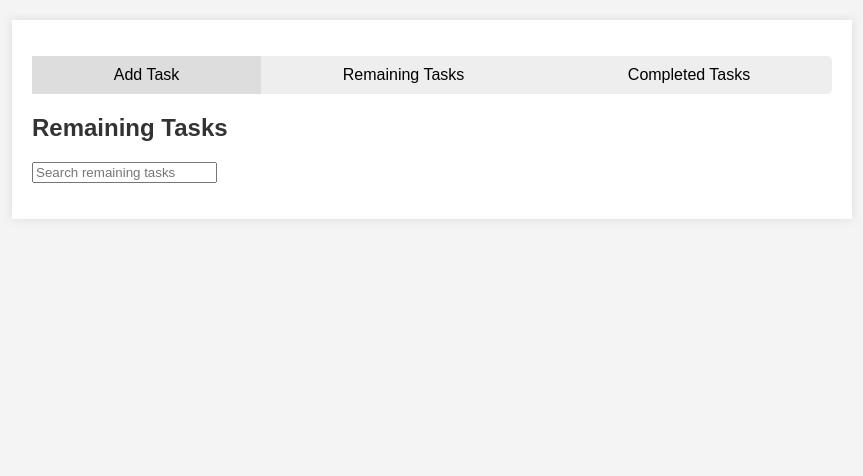
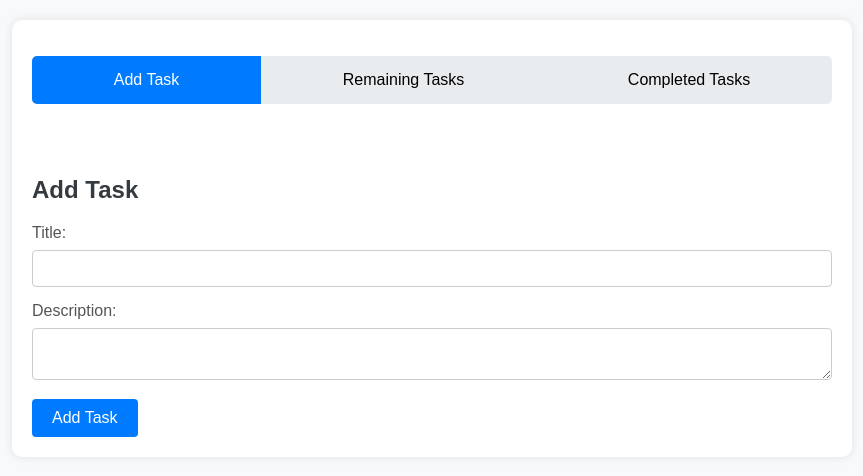
Before and after one commit to sadishaaaa/LeapFrogAssignment, a plain HTML site: page HTML-CSS/JsAssignment-1/index.html in a window 1280 px wide. Shown: the whole page, without its empty margins (208-1071 px from the left). Drawn offline with Linux system fonts and the light colour scheme.

Commit message:
Final to-do-list with design and function

```diff
--- a/HTML-CSS/JsAssignment-1/index.html
+++ b/HTML-CSS/JsAssignment-1/index.html
@@ -1,13 +1,25 @@
 <!DOCTYPE html>
 <html lang="en">
   <head>
+    <!-- meta tags -->
     <meta charset="UTF-8" />
     <meta name="viewport" content="width=device-width, initial-scale=1.0" />
+    <meta name="description" content="To-do-List" />
+    <meta
+      name="keywords"
+      content="to-do-list, routine planner, schedule-planner"
+    />
+    <meta name="author" content="Sadisha Shrestha" />
+
+    <!-- linking styles to this file -->
     <link rel="stylesheet" href="style.css" />
+
+    <!-- title of the project -->
     <title>To-Do List</title>
   </head>
   <body>
     <div class="container">
+      <!-- navigation tabs -->
       <nav>
         <ul>
           <li id="addTaskTab" onclick="changeTab('addTask')" class="active">
@@ -21,8 +33,21 @@
           </li>
         </ul>
       </nav>
+<br> <br>
+      <!-- Add-task -->
+      <div id="addTask" class="task-list active">
+        <h2>Add Task</h2>
+        <form onsubmit="addTask(); return false;">
+          <label for="title">Title:</label>
+          <input type="text" id="title" required /><br />
+          <label for="description">Description:</label>
+          <textarea id="description" required></textarea>
+          <button type="submit">Add Task</button>
+        </form>
+      </div>
 
-      <div id="remainingTasks" class="task-list active">
+      <!-- Remaining task -->
+      <div id="remainingTasks" class="task-list">
         <h2>Remaining Tasks</h2>
         <input
           type="text"
@@ -33,6 +58,7 @@
         <ul id="remainingTasksList"></ul>
       </div>
 
+      <!-- completed task -->
       <div id="completedTasks" class="task-list">
         <h2>Completed Tasks</h2>
         <input
@@ -43,19 +69,9 @@
         />
         <ul id="completedTasksList"></ul>
       </div>
-
-      <div id="addTask" class="task-list">
-        <h2>Add Task</h2>
-        <form onsubmit="addTask(); return false;">
-          <label for="title">Title:</label>
-          <input type="text" id="title" required />
-          <label for="description">Description:</label>
-          <textarea id="description" required></textarea>
-          <button type="submit">Add Task</button>
-        </form>
-      </div>
     </div>
 
+    <!-- linking javascript file to this file -->
     <script src="script.js"></script>
   </body>
 </html>
--- a/HTML-CSS/JsAssignment-1/style.css
+++ b/HTML-CSS/JsAssignment-1/style.css
@@ -2,34 +2,38 @@ body {
   font-family: "Arial", sans-serif;
   margin: 0;
   padding: 0;
-  background-color: #f4f4f4;
+  background-color: #f8f9fa;
 }
 
 .container {
   max-width: 800px;
   margin: 20px auto;
-  background-color: #fff;
+  background-color: #ffffff;
   padding: 20px;
   box-shadow: 0 0 10px rgba(0, 0, 0, 0.1);
+  border-radius: 10px;
 }
 
 nav ul {
   list-style: none;
   padding: 0;
   display: flex;
-  background-color: #eee;
+  background-color: #e9ecef;
   border-radius: 5px;
+  overflow: hidden; /* Clearfix for floated children */
 }
 
 nav li {
   flex-grow: 1;
   text-align: center;
-  padding: 10px;
+  padding: 15px;
   cursor: pointer;
+  transition: background-color 0.3s ease;
 }
 
 nav li.active {
-  background-color: #ddd;
+  background-color: #007bff;
+  color: #fff;
 }
 
 .task-list {
@@ -41,7 +45,7 @@ nav li.active {
 }
 
 h2 {
-  color: #333;
+  color: #343a40;
 }
 
 ul {
@@ -51,7 +55,90 @@ ul {
 li.task {
   list-style-type: none;
   margin-bottom: 10px;
+  padding: 15px;
+  background-color: #f1f1f1;
+  border-radius: 8px;
+  box-shadow: 0 2px 4px rgba(0, 0, 0, 0.1);
+  transition: background-color 0.3s ease;
+}
+
+li.task:hover {
+  background-color: #e1e1e1;
+}
+form {
+  margin-top: 20px;
+}
+
+label {
+  display: block;
+  margin-bottom: 8px;
+  color: #555;
+}
+
+input[type="text"],
+textarea {
+  width: 100%;
   padding: 10px;
-  background-color: #ddd;
-  border-radius: 5px;
+  margin-bottom: 15px;
+  border: 1px solid #ccc;
+  border-radius: 4px;
+  box-sizing: border-box;
 }
+
+button {
+  background-color: #007bff;
+  color: #fff;
+  padding: 10px 20px;
+  border: none;
+  border-radius: 4px;
+  cursor: pointer;
+  font-size: 16px;
+}
+
+button:hover {
+  background-color: #0056b3;
+}
+
+form {
+  margin-top: 20px;
+}
+
+label {
+  display: block;
+  margin-bottom: 8px;
+  color: #555;
+}
+
+input[type="text"],
+textarea {
+  width: 100%;
+  padding: 10px;
+  margin-bottom: 15px;
+  border: 1px solid #ccc;
+  border-radius: 4px;
+  box-sizing: border-box;
+}
+
+button {
+  background-color: #007bff;
+  color: #fff;
+  padding: 10px 20px;
+  border: none;
+  border-radius: 4px;
+  cursor: pointer;
+  font-size: 16px;
+}
+
+button:hover {
+  background-color: #0056b3;
+}
+
+@media only screen and (max-width: 600px) {
+  nav li {
+    padding: 10px;
+  }
+  input[type="text"],
+  textarea {
+    width: calc(100% - 20px);
+  }
+}
```
Also changed, not shown: HTML-CSS/JsAssignment-1/script.js (+7 -2 lines).
